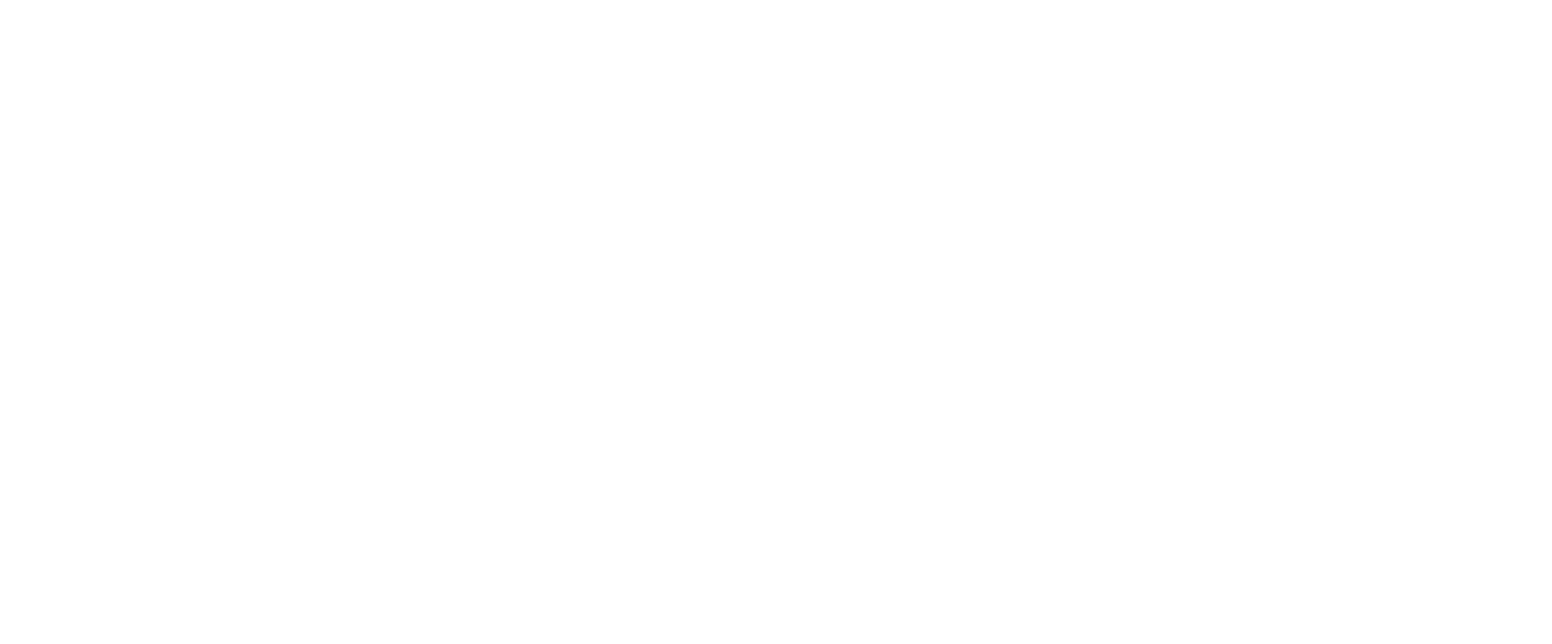
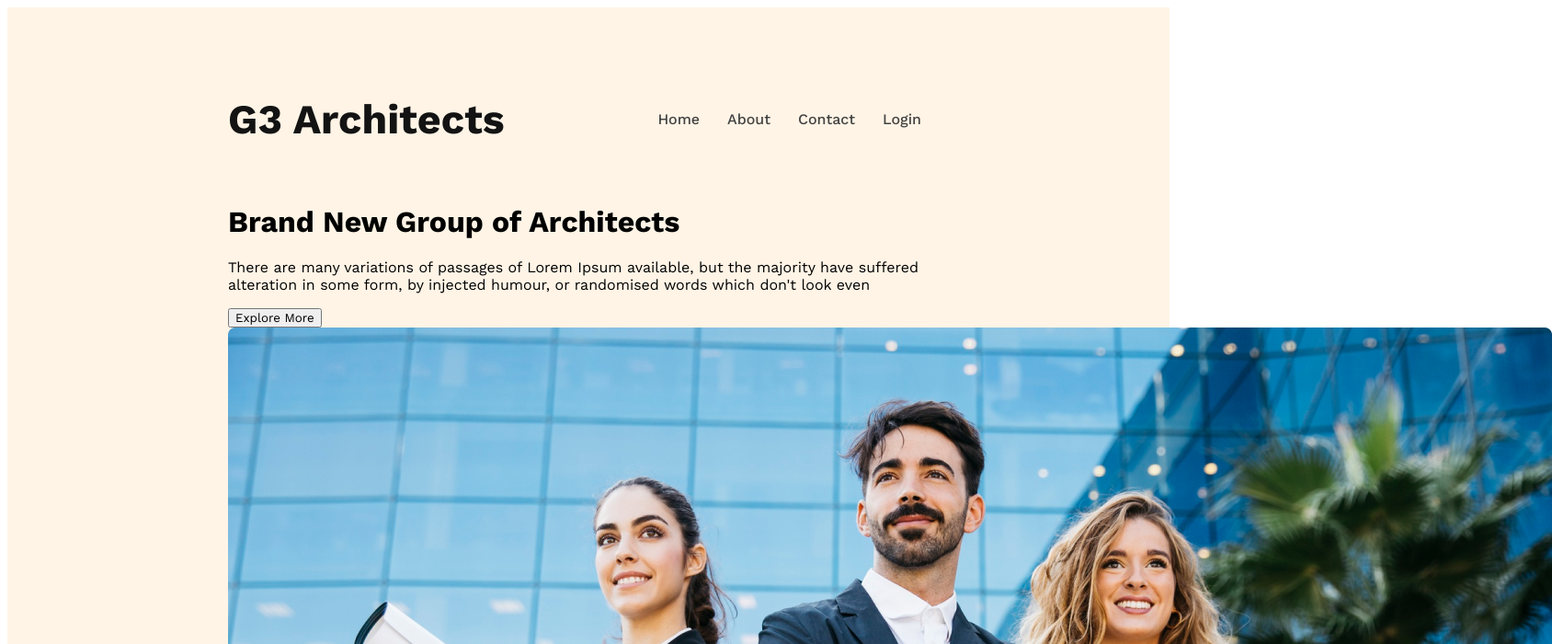
Before and after one commit to zannatulferdous0162/G3-architects-Website, a plain HTML site: page index.html in a window 1280 px wide. Shown: the top 700 px of the page at 92% size, 1688 px wide, since content can reach past the window. Drawn offline with nearby package versions, Linux system fonts and the light colour scheme.

Commit message:
add html and css

```diff
--- a/index.html
+++ b/index.html
@@ -7,6 +7,31 @@
     <link rel="stylesheet" href="styles/architects.css">
 </head>
 <body>
+    <header>
+        <nav>
+            <h3 class="nav-title">G3 Architects</h3>
+            <ul>
+                <li><a href="">Home</a></li>
+                <li><a href="">About</a></li>
+                <li><a href="">Contact</a></li>
+                <li><a href="">Login</a></li>
+            </ul>
+        </nav>
+        <div class="banner">
+            <div class="banner-content">
+            <h1 class="banner-title">Brand New Group of Architects</h1>
+            <p class="banner-description">There are many variations of passages of Lorem Ipsum available, but the majority have suffered alteration in some form, by injected humour, or randomised words which don't look even</p>
+            <button class="btn-primary">Explore More</button>
+            </div>
+            <img src="images/banner.png" alt="">
+        </div>
 
+    </header>
+    <main>
+
+    </main>
+    <footer>
+
+    </footer>
 </body>
 </html>
--- a/styles/architects.css
+++ b/styles/architects.css
@@ -0,0 +1,38 @@
+/* work sans font from Google Font */
+
+@import url('https://fonts.googleapis.com/css2?family=Work+Sans:ital,wght@0,100..900;1,100..900&display=swap');
+
+*{
+    font-family: "Work Sans", sans-serif;
+}
+
+/* header style */
+header{
+    background: rgba(255, 144, 14, 0.10);
+    padding: 50px 240px;
+}
+nav{
+    display: flex;
+    justify-content: space-between;
+    align-items: center;
+}
+.nav-title{
+    font-size: 2.8rem;
+    font-weight: 700;
+    color: #131313;
+
+
+}
+nav > ul{
+    display: flex;
+}
+nav li{
+    list-style: none;
+    margin-right: 30px;
+    font-weight: 500;
+    font-size: 1rem;
+}
+nav li a{
+    text-decoration: none;
+    color: #424242;
+}
```
